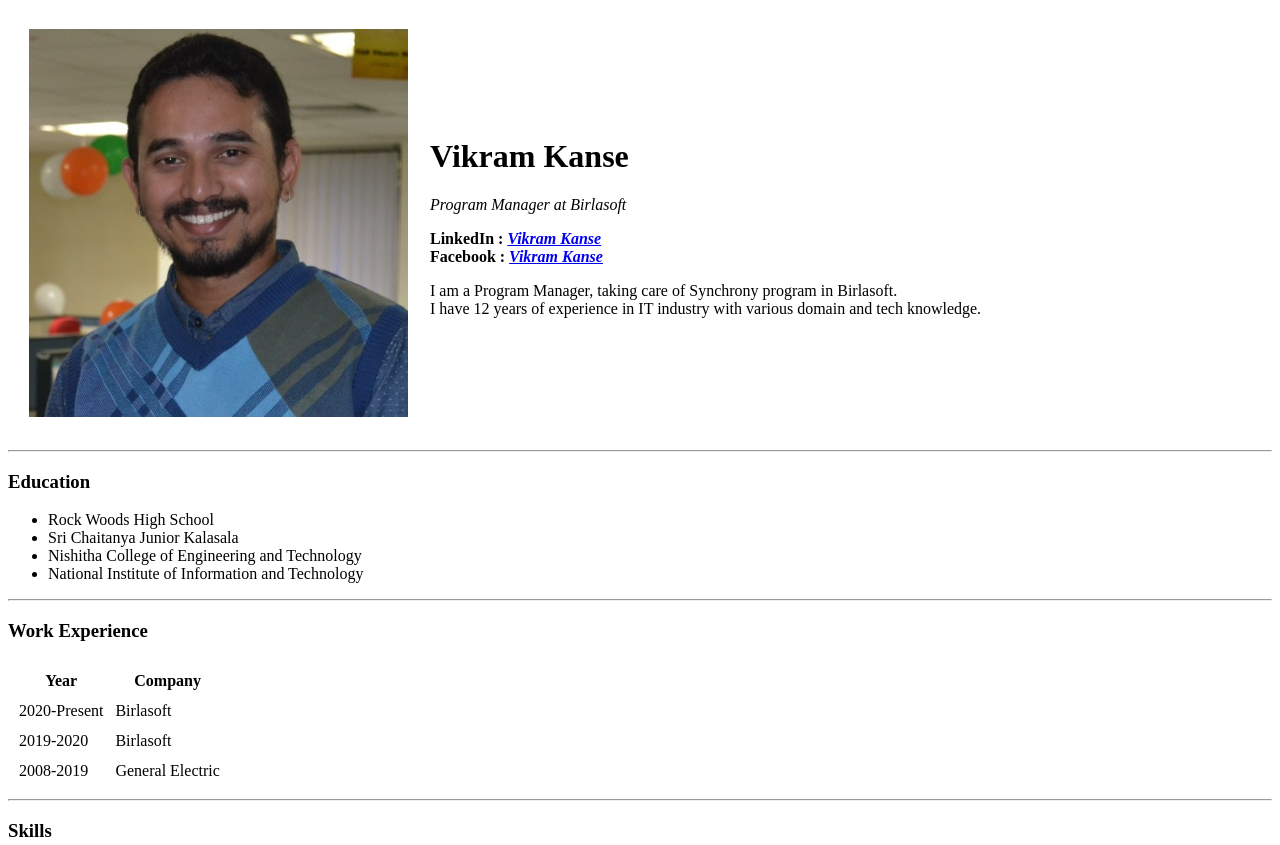
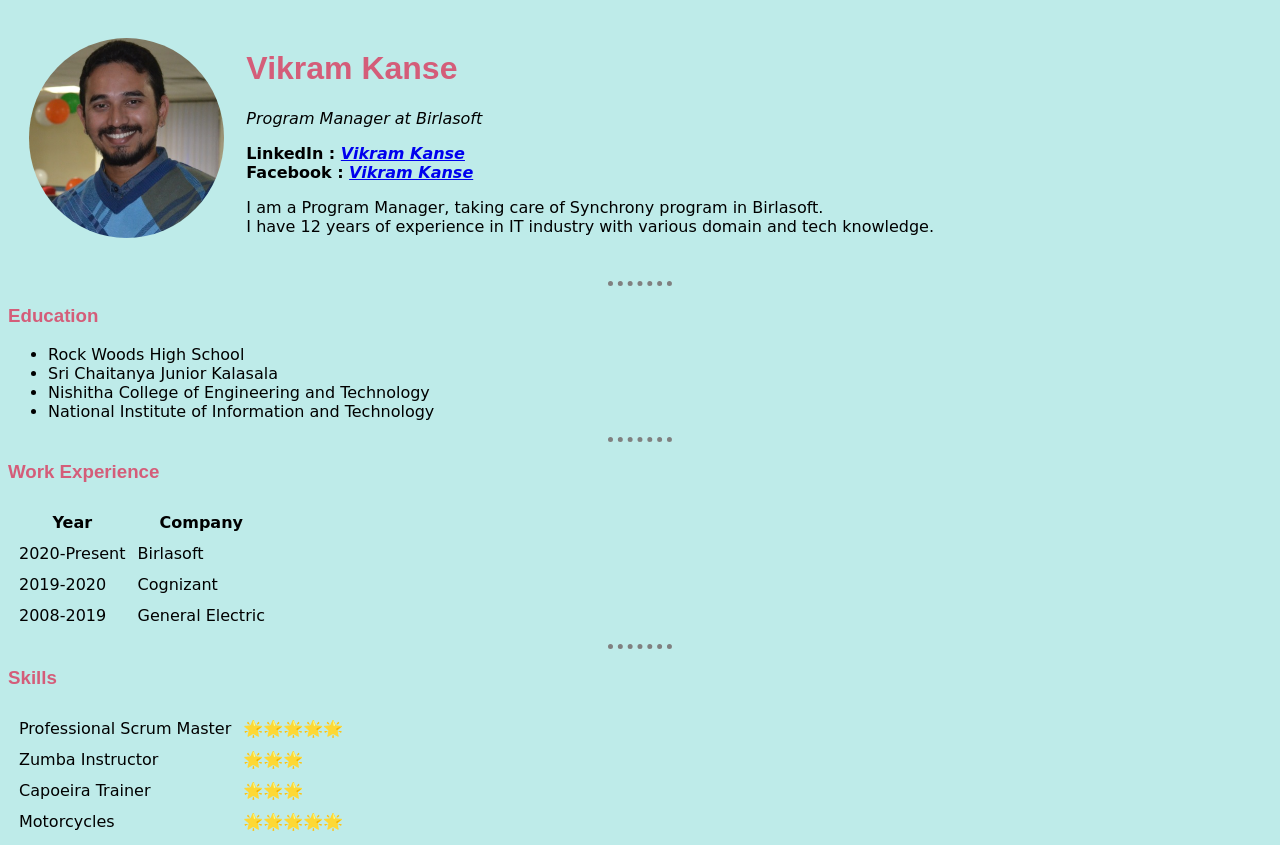
Before and after one commit to VikKanse/cv, a plain HTML site: page index.html in a window 1280 px wide. Shown: the top 845 px of the page. Drawn offline with Linux system fonts and the light colour scheme.

Commit message:
added external CSS

```diff
--- /dev/null
+++ b/css/styles.css
@@ -0,0 +1,34 @@
+body {
+  background-color: #beebe9;
+}
+
+hr {
+  border-style: none;
+  border-top-style: dotted;
+  border-color: grey;
+  border-width: 5px;
+  width: 5%;
+}
+
+h1 {
+  color: #d45d79;
+  font-family: Arial, Helvetica, sans-serif;
+}
+
+h3 {
+  color: #d45d79;
+  font-family: Arial, Helvetica, sans-serif;
+}
+
+p {
+  font-family: cursive;
+}
+
+table, ul, ol, form {
+  font-family: cursive;
+}
+
+img {
+  height: 200px;
+  border-radius: 50%;
+}
--- a/index.html
+++ b/index.html
@@ -4,20 +4,25 @@
 <head>
   <meta charset="utf-8">
   <title>viki first site</title>
+
+  <link rel="stylesheet" href="css/styles.css">
+
 </head>
 
 <body>
   <table cellspacing=20>
     <tr>
       <td><img src="Vikram.jpg" alt="Vikram Kanse pic"></td>
-      <td><h1>Vikram Kanse</h1>
+      <td>
+        <h1>Vikram Kanse</h1>
         <p><em>Program Manager at Birlasoft</em></p>
         <p><strong>LinkedIn : <a href="https://www.linkedin.com/in/vikramkanse/"><em>Vikram Kanse</em></a></strong><br>
           <strong>Facebook : <a href="https://www.facebook.com/vikikanse"><em>Vikram Kanse</em></a></strong></p>
         <p>
           I am a Program Manager, taking care of Synchrony program in Birlasoft. <br>
           I have 12 years of experience in IT industry with various domain and tech knowledge.
-      </p></td>
+        </p>
+      </td>
     </tr>
   </table>
   <hr>
@@ -45,7 +50,7 @@
     </tr>
     <tr>
       <td>2019-2020</td>
-    <td>Birlasoft</td>
+      <td>Cognizant</td>
     </tr>
     <tr>
       <td>2008-2019</td>
```
Also changed, not shown: myContact.html (+16 -6 lines), myHobbies.html (+5 -1 lines). Lines whose indentation alone changed are shown as unchanged.
